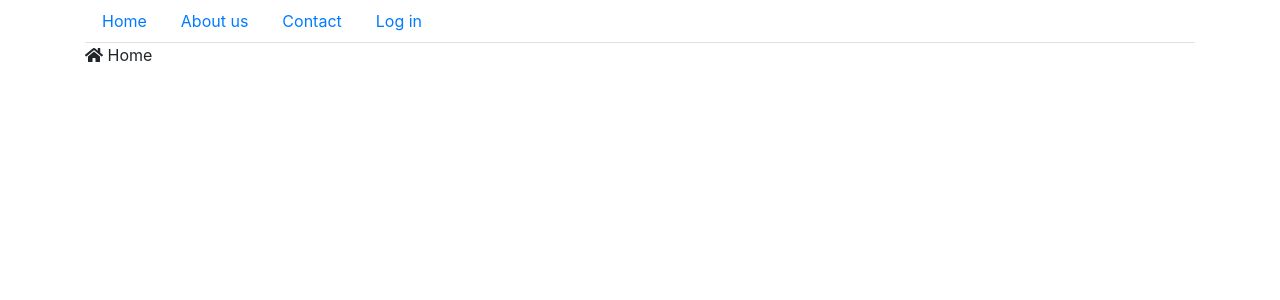
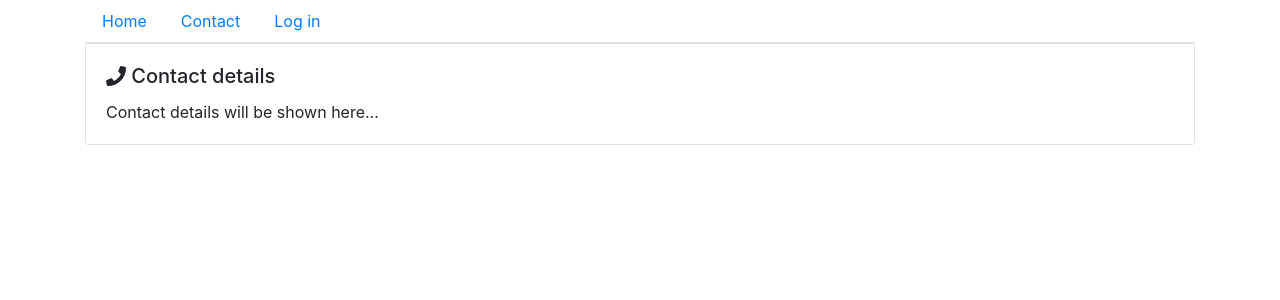
Before and after one commit to Mladjan97/K_ObuceFrontEnd2020, a React (Create React App) app: page /#/contact in a window 1280 px wide. Before the commit this address led to /#/. Shown: the top 300 px of the page. Built offline with nearby package versions, Linux system fonts and the light colour scheme.

Commit message:
Addthe  hash router mechanism

```diff
--- a/package.json
+++ b/package.json
@@ -14,12 +14,14 @@
     "@types/node": "^12.12.58",
     "@types/react": "^16.9.49",
     "@types/react-dom": "^16.9.8",
+    "@types/react-router-dom": "^5.1.5",
     "bootstrap": "^4.5.2",
     "jquery": "^3.5.1",
     "popper.js": "^1.16.1",
     "react": "^16.13.1",
     "react-bootstrap": "^1.3.0",
     "react-dom": "^16.13.1",
+    "react-router-dom": "^5.2.0",
     "react-scripts": "3.4.3",
     "typescript": "^3.7.5"
   },
--- /dev/null
+++ b/src/components/AdminLoginPage/AdminLoginPage.tsx
@@ -0,0 +1,23 @@
+import React from 'react';
+import { Container, Card } from 'react-bootstrap';
+import { FontAwesomeIcon } from '@fortawesome/react-fontawesome';
+import { faSignInAlt } from '@fortawesome/free-solid-svg-icons';
+
+export default class AdminLoginPage extends React.Component {
+    render() {
+        return  (
+        <Container>
+            <Card>
+                <Card.Body>
+                    <Card.Title>
+                        <FontAwesomeIcon icon={ faSignInAlt } /> Admin Login
+                    </Card.Title>
+                    <Card.Text>
+                        ... the form will be shown here ...
+                    </Card.Text>
+                </Card.Body>
+            </Card>
+        </Container>
+        );
+    }
+}
--- /dev/null
+++ b/src/components/ContactPage/ContactPage.tsx
@@ -0,0 +1,23 @@
+import React from 'react';
+import { Container, Card } from 'react-bootstrap';
+import { FontAwesomeIcon } from '@fortawesome/react-fontawesome';
+import { faPhone } from '@fortawesome/free-solid-svg-icons';
+
+export default class ContactPage extends React.Component {
+    render() {
+        return  (
+        <Container>
+            <Card>
+                <Card.Body>
+                    <Card.Title>
+                        <FontAwesomeIcon icon={ faPhone } /> Contact details
+                    </Card.Title>
+                    <Card.Text>
+                    Contact details will be shown here...
+                    </Card.Text>
+                </Card.Body>
+            </Card>
+        </Container>
+        );
+    }
+}
--- a/src/components/App/App.tsx
+++ b/src/components/HomePage/HomePage.tsx
@@ -1,11 +1,10 @@
 import React from 'react';
-import './App.css';
 import { Container } from 'react-bootstrap';
 import { faHome } from '@fortawesome/free-solid-svg-icons';
 import { FontAwesomeIcon } from '@fortawesome/react-fontawesome';
 
 
-function App() {
+function HomePage() {
   return (
     <Container>
       <FontAwesomeIcon icon={ faHome } /> Home
@@ -13,4 +12,4 @@
   );
 }
 
-export default App;
+export default HomePage;
--- a/src/components/MainMenu/MainMenu.tsx
+++ b/src/components/MainMenu/MainMenu.tsx
@@ -1,5 +1,6 @@
 import React from 'react';
 import { Nav, Container } from 'react-bootstrap';
+import { HashRouter, Link } from 'react-router-dom';
 
 export class MainMenuItem {
     text: string = '';
@@ -40,7 +41,9 @@
         return (
             <Container>
                 <Nav variant="tabs">
-                { this.state.items.map(this.makeNavLink) }
+                    <HashRouter>
+                        { this.state.items.map(this.makeNavLink) }
+                    </HashRouter>
                 </Nav>
             </Container>
         );
@@ -48,9 +51,9 @@
 
     private makeNavLink(item: MainMenuItem) {
         return (
-            <Nav.Link href={ item.link }>
+            <Link to ={ item.link } className="nav-link">
                 { item.text }
-            </Nav.Link>
+            </Link>
         );
     }
 }
--- a/src/index.tsx
+++ b/src/index.tsx
@@ -1,7 +1,7 @@
 import React from 'react';
 import ReactDOM from 'react-dom';
 import './index.css';
-import App from './components/App/App';
+import HomePage from './components/HomePage/HomePage';
 import * as serviceWorker from './serviceWorker';
 import 'bootstrap/dist/css/bootstrap.min.css';
 import 'jquery/dist/jquery.js';
@@ -9,10 +9,12 @@
 import 'bootstrap/dist/js/bootstrap.min.js';
 import '@fortawesome/fontawesome-free/css/fontawesome.min.css';
 import { MainMenu, MainMenuItem } from './components/MainMenu/MainMenu';
+import { HashRouter, Route , Switch } from 'react-router-dom';
+import ContactPage from './components/ContactPage/ContactPage';
+import AdminLoginPage from './components/AdminLoginPage/AdminLoginPage';
 
 const menuItems = [
   new MainMenuItem("Home", "/"),
-  new MainMenuItem("About us", "/page/about-us/"),
   new MainMenuItem("Contact", "/contact/"),
   new MainMenuItem("Log in", "/admin/login/"),
 ];
@@ -20,7 +22,13 @@
 ReactDOM.render(
   <React.StrictMode>
     <MainMenu items={ menuItems }></MainMenu>
-    <App />
+    <HashRouter>
+      <Switch>
+        <Route exact path="/" component= { HomePage } />
+        <Route path ="/contact" component = { ContactPage } />
+        <Route path ="/admin/login" component = { AdminLoginPage } />
+      </Switch>
+    </HashRouter>
   </React.StrictMode>,
   document.getElementById('root')
 );
```
Also changed, not shown: src/components/App/App.css (deleted), 1 other file (tests, documents, lock files or other folders).
